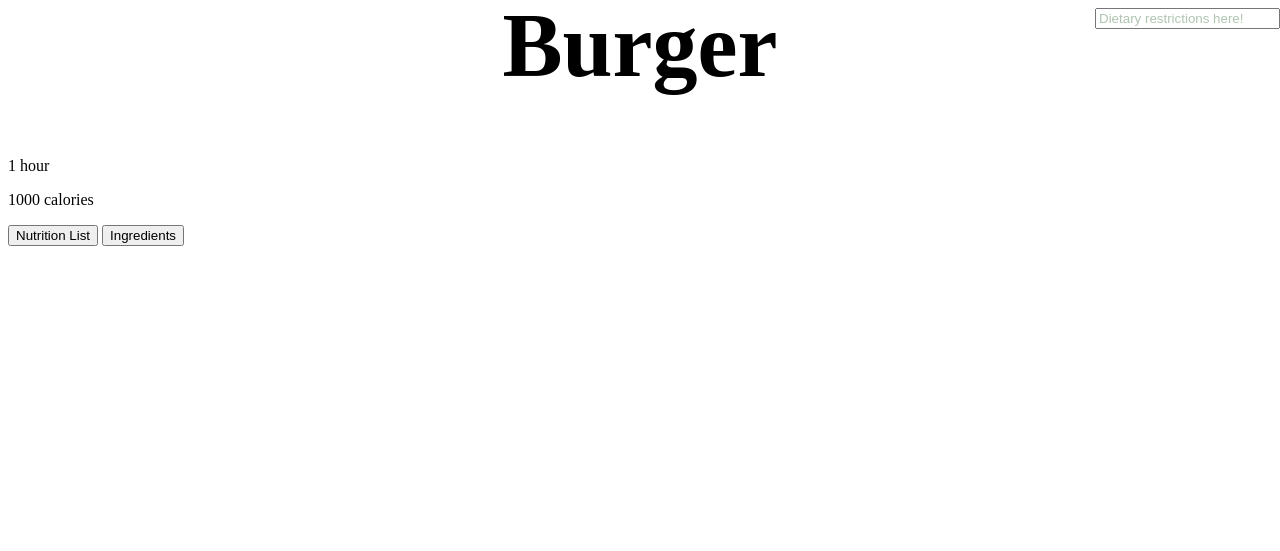
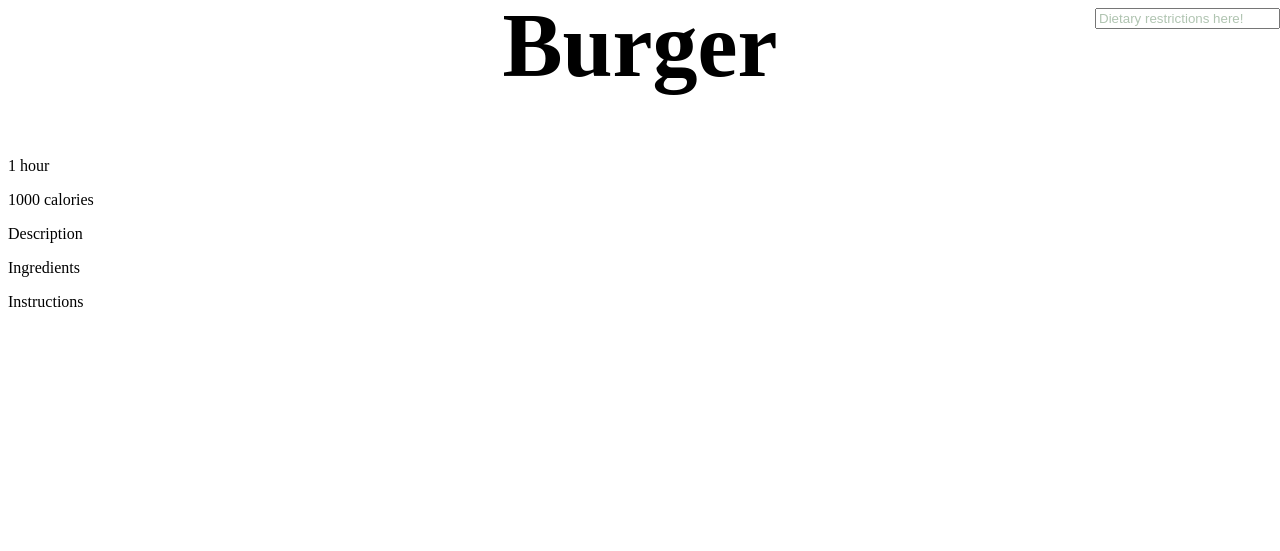
Before and after one commit to AustintheCoder123/WeCookin, a Python web app: template templates/index.html in a window 1280 px wide; the page is wider, and only the part inside the window is pictured. Shown: the top 551 px of that part. Run offline with Jinja, Linux system fonts and the light colour scheme; the template is opened without the code that fills it, so the values that code supplies are empty.

Commit message:
Displays all the text on the pywebview screen

```diff
--- a/main.py
+++ b/main.py
@@ -41,7 +41,7 @@ class API:
             "instructions": response.instructions
         }
 
-        return recipe_dict()
+        return recipe_dict
 
 if __name__  == "__main__":
     api = API()
--- a/recipe.py
+++ b/recipe.py
@@ -5,5 +5,5 @@ class Recipe(BaseModel):
     ingredients: list[str]
     nutrition: str
     desc: str
-    time: int
+    time: str
     instructions: str
--- a/templates/index.html
+++ b/templates/index.html
@@ -14,13 +14,14 @@
     <button>settings</button>
 </div>
 <div class="recipeBody">
-    <h1 class="recipeName">Burger</h1>
-    <p class="recipeTime">1 hour</p>
-    <p class="recipeCal">1000 calories</p>
+    <h1 id = "mainRecipeName" class="recipeName">Burger</h1>
+    <p id = "mainRecipeTime" class="recipeTime">1 hour</p>
+    <p id = "mainRecipeNutrition" class="recipeCal">1000 calories</p>
     <!-- <img src="../static/pngtree-vegan-friendly-label-png-png-image_5698160.png"> -->
     <!-- <img src="../statc/gluten-free-logo-png_seeklogo-530821.png"> -->
-    <button>Nutrition List</button>
-    <button>Ingredients</button>
+    <p id = "mainRecipeDescription">Description</p>
+    <p id = "mainRecipeIngredients">Ingredients</p>
+    <p id = "mainRecipeInstructions"> Instructions</p>
 
 </div>
 <div class="textboxDiv">
@@ -41,12 +42,12 @@
         console.log(restrictions)
         let recipe = await pywebview.api.create_recipe(foodRecipe, restrictions);
         if(recipe){
-            console.log(recipe)
-            console.log(recipe.name)
-            document.getElementById("recipeName").textContent = recipe.name
-
-
-
+            document.getElementById("mainRecipeName").textContent = recipe.name
+            document.getElementById("mainRecipeTime").textContent = recipe.time
+            document.getElementById("mainRecipeNutrition").textContent = recipe.nutrition
+            document.getElementById("mainRecipeDescription").textContent = recipe.desc
+            document.getElementById("mainRecipeIngredients").textContent = recipe.ingredients
+            document.getElementById("mainRecipeInstructions").textContent = recipe.instructions
         }
     }
 
```
